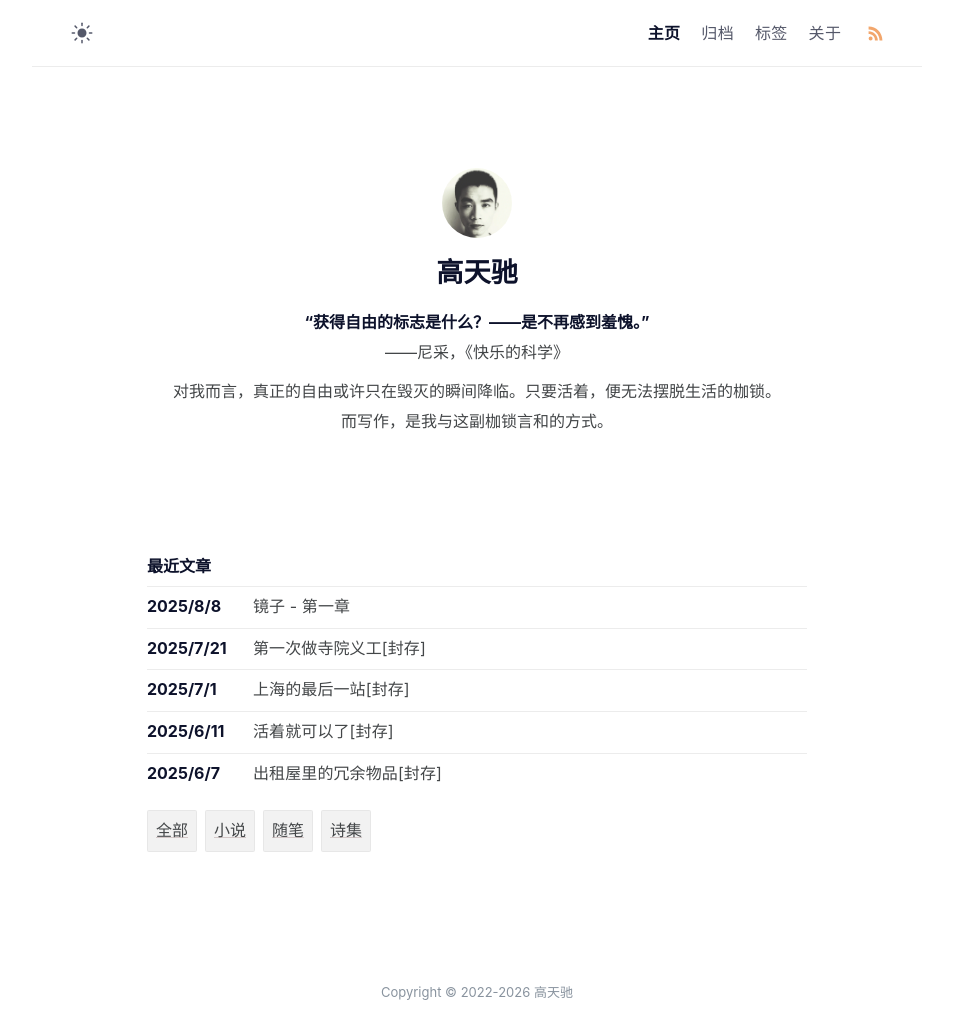
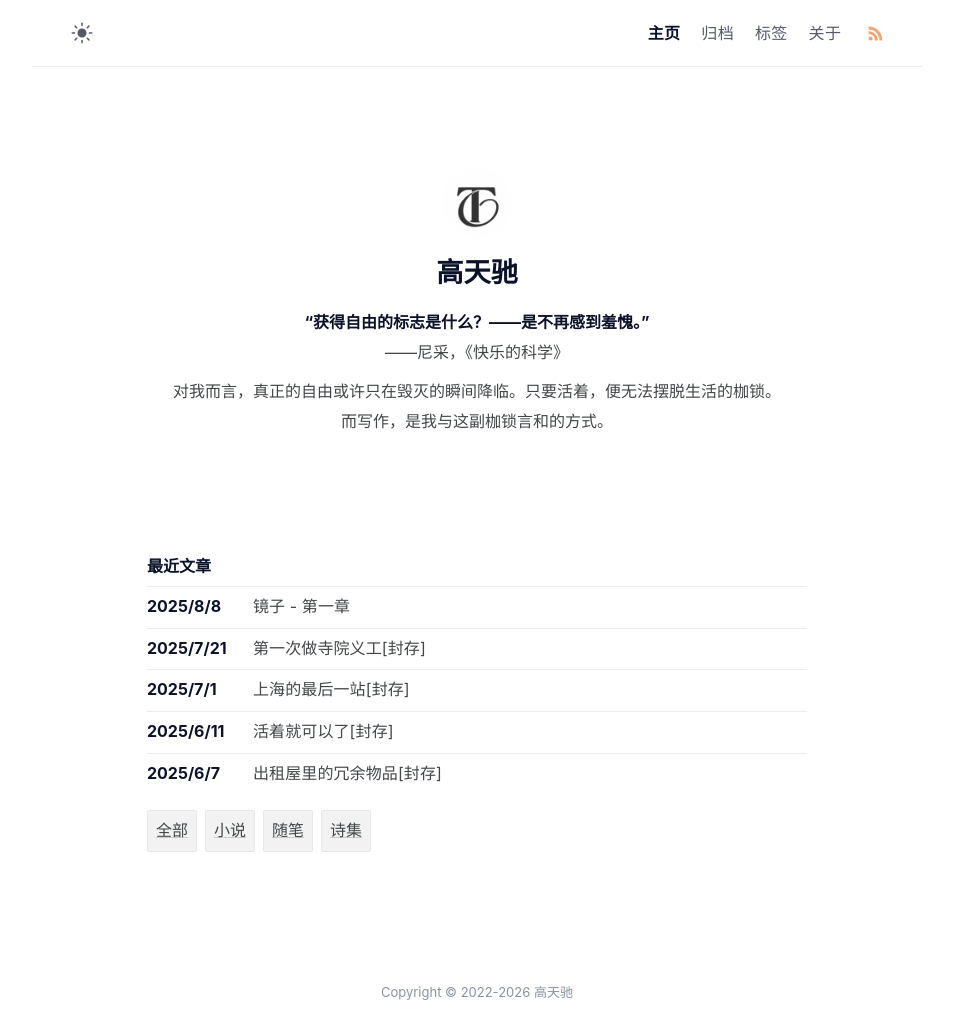
Before and after one commit to gaotianchi/gaotianchi.github.io, a Jekyll site: the page built from index.md, in a window 1280 px wide. Shown: the whole page, without its empty margins (163-1116 px from the left). Built offline with Jekyll 4.4.1, drawn with Linux system fonts in a browser that asks for light colours.

Commit message:
Update author avatar to new logo image

```diff
--- a/_config.yml
+++ b/_config.yml
@@ -22,7 +22,7 @@
   twitter: gaotianchix # twitter username
   facebook: # facebook username
   email: gaootianchi@gmail.com # author email
-  avatar: /assets/img/avatar.webp # change with your own avatar
+  avatar: /assets/img/LOGO.jpg # change with your own avatar
 
 # URL settings
 url: "https://www.gaotianchi.com" #
```
Also changed, not shown: assets/img/LOGO.jpg (added).
